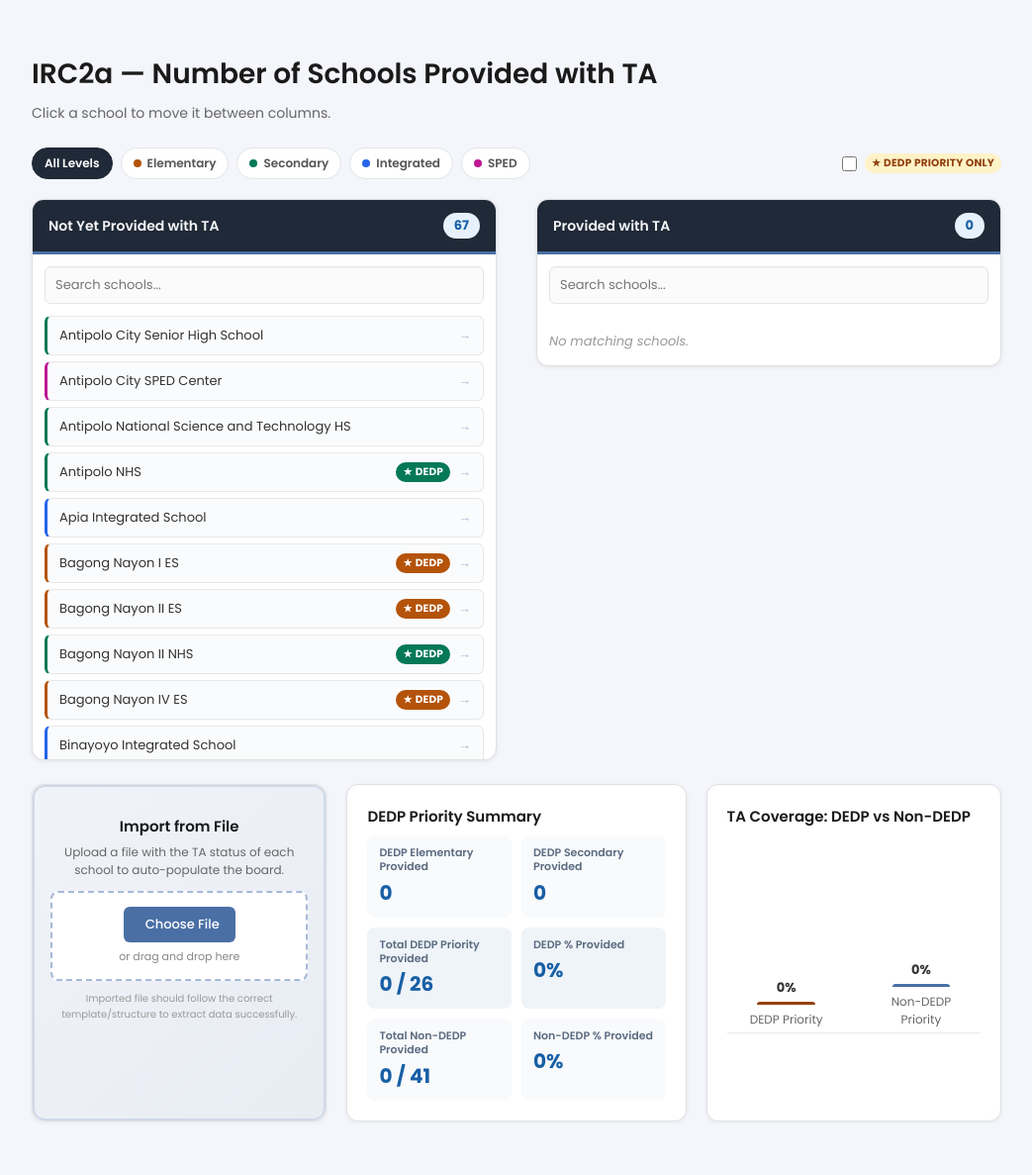
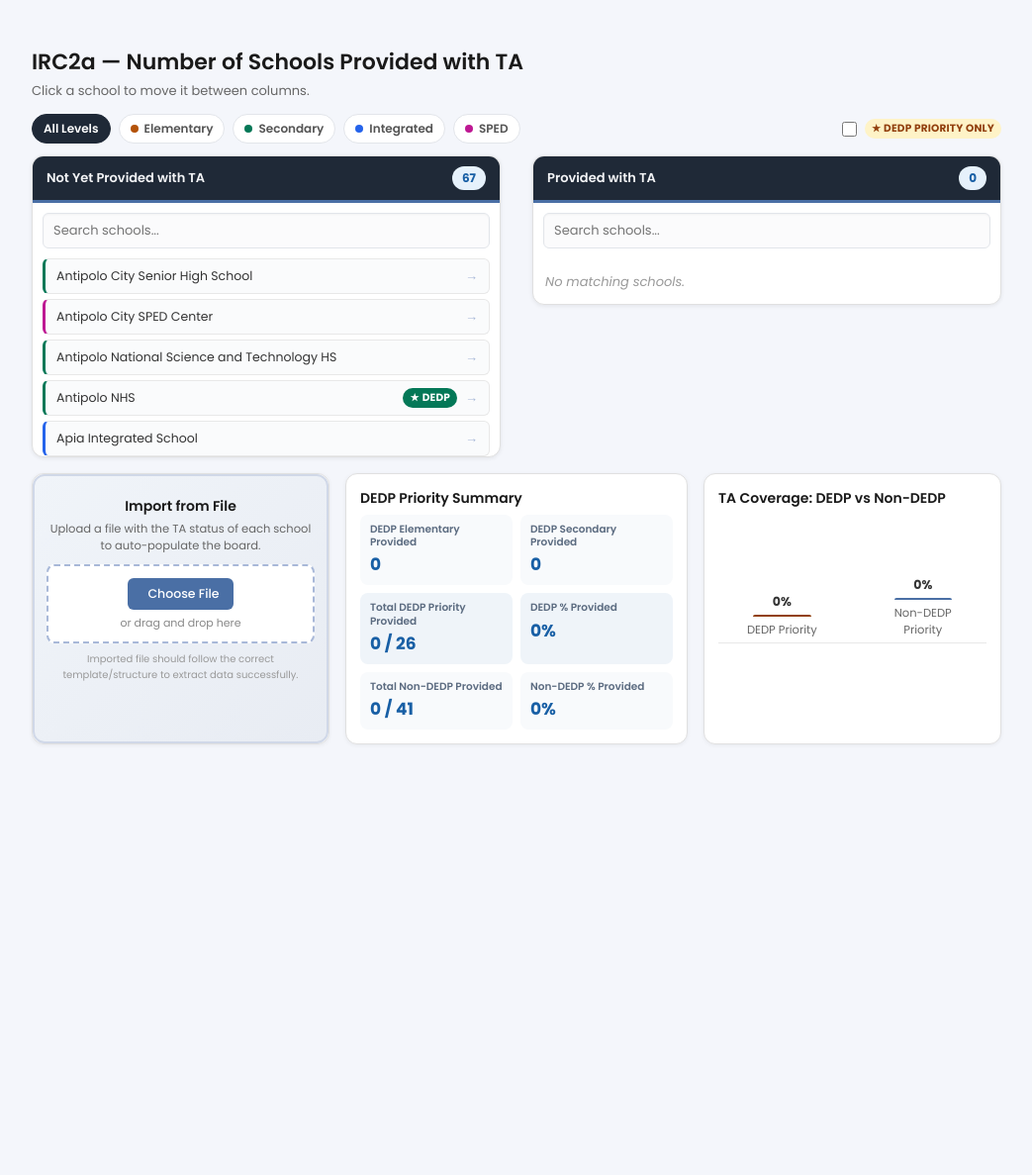
Before and after one commit to n-renz0801/Project-IRC, a Flask app: template templates/tabs/irc2a.html in a window 1280 px wide. Shown: the part 104-1291 px from the top of the page at 99% size, without its empty margins (118-1161 px from the left). After the commit the page ends 856 px from the top, so only its background shows below. Run offline with Flask 3, Linux system fonts and the light colour scheme; the template is opened without the code that fills it, so the values that code supplies are empty; some libraries are stand-ins or nearby versions.

Commit message:
fixed ui layout of irc2a page

```diff
--- a/static/css/irc1b.css
+++ b/static/css/irc1b.css
@@ -33,7 +33,7 @@ html::-webkit-scrollbar {
 
 .irc1b-bottom-row {
   display: grid;
-  grid-template-columns: 1fr 1.3fr;
+  grid-template-columns: 0.9fr 3.5fr;
   gap: 20px;
   align-items: start;
 }
--- a/static/css/irc2a.css
+++ b/static/css/irc2a.css
@@ -22,25 +22,37 @@ html::-webkit-scrollbar {
 }
 
 .irc2a-panel {
-  padding: 24px 0;
+  /* Full-height flex column so irc2a-panel-row can be pinned to the
+     bottom of the screen (via margin-top: auto below) instead of
+     following the height of the columns above it.
+     The precise min-height is set by JS (updatePanelHeight in irc2a.js),
+     which measures the actual space available below this section —
+     that's the reliable way to do it since we can't know from CSS
+     alone how tall your navbar/header in base.html is.
+     This 100vh is just a pre-JS fallback. */
+  min-height: 100vh;
+  display: flex;
+  flex-direction: column;
+  padding: 16px 0 28px;
+  box-sizing: border-box;
 }
 
 .irc2a-header {
-  margin-bottom: 24px;
+  margin-bottom: 14px;
 }
 
 .irc2a-header h2 {
-  font-size: 28px;
+  font-size: 22px;
   font-weight: 600;
-  margin: 0 0 8px 0;
+  margin: 0 0 4px 0;
   color: #1a1a1a;
 }
 
 .irc2a-subtitle {
-  font-size: 14px;
+  font-size: 13px;
   color: #666;
   margin: 0;
-  line-height: 1.5;
+  line-height: 1.4;
 }
 
 /* ---- filters ---------------------------------------------------------- */
@@ -50,8 +62,8 @@ html::-webkit-scrollbar {
   align-items: center;
   justify-content: space-between;
   flex-wrap: wrap;
-  gap: 12px;
-  margin-bottom: 20px;
+  gap: 10px;
+  margin-bottom: 12px;
 }
 
 .irc2a-filter-chips {
@@ -69,7 +81,7 @@ html::-webkit-scrollbar {
   color: #555;
   font-size: 12px;
   font-weight: 600;
-  padding: 6px 12px;
+  padding: 5px 11px;
   border-radius: 999px;
   cursor: pointer;
   transition:
@@ -183,7 +195,7 @@ html::-webkit-scrollbar {
 .irc2a-columns {
   display: grid;
   grid-template-columns: 1fr auto 1fr;
-  gap: 20px;
+  gap: 16px;
   align-items: start;
 }
 
@@ -192,9 +204,9 @@ html::-webkit-scrollbar {
   align-items: center;
   justify-content: center;
   height: 100%;
-  padding-top: 60px;
+  padding-top: 40px;
   color: #a8b8d8;
-  font-size: 22px;
+  font-size: 18px;
 }
 
 @media (max-width: 860px) {
@@ -222,13 +234,13 @@ html::-webkit-scrollbar {
   display: flex;
   align-items: center;
   justify-content: space-between;
-  padding: 13px 16px;
+  padding: 10px 14px;
   background: #1f2937;
   border-bottom: 3px solid #4a6fa5;
 }
 
 .irc2a-column-header h3 {
-  font-size: 14px;
+  font-size: 13px;
   font-weight: 600;
   margin: 0;
   color: #f3f4f6;
@@ -237,23 +249,23 @@ html::-webkit-scrollbar {
 .irc2a-count-badge {
   display: inline-block;
   font-weight: 700;
-  font-size: 13px;
+  font-size: 12px;
   color: #185fa5;
   background: #e6f1fb;
-  padding: 3px 11px;
+  padding: 3px 10px;
   border-radius: 999px;
   min-width: 1.6em;
   text-align: center;
 }
 
 .irc2a-search-wrap {
-  padding: 12px 12px 0;
+  padding: 10px 10px 0;
 }
 
 .irc2a-search {
   width: 100%;
   box-sizing: border-box;
-  padding: 8px 10px;
+  padding: 7px 10px;
   border: 1px solid #e2e5ea;
   border-radius: 6px;
   font-size: 13px;
@@ -273,12 +285,12 @@ html::-webkit-scrollbar {
 .irc2a-list {
   list-style: none;
   margin: 0;
-  padding: 12px;
-  max-height: 460px;
+  padding: 10px;
+  max-height: 210px;
   overflow-y: auto;
   display: flex;
   flex-direction: column;
-  gap: 6px;
+  gap: 5px;
 
   /* Hide the scrollbar visually — mousewheel/touch scrolling still works */
   scrollbar-width: none; /* Firefox */
@@ -293,7 +305,7 @@ html::-webkit-scrollbar {
   color: #999;
   font-size: 13px;
   font-style: italic;
-  padding: 4px 12px 14px;
+  padding: 4px 12px 12px;
   margin: 0;
 }
 
@@ -302,46 +314,63 @@ html::-webkit-scrollbar {
   align-items: center;
   justify-content: space-between;
   gap: 8px;
-  padding: 9px 12px;
+  padding: 7px 11px;
   border: 1px solid #e8e8e8;
   border-left: 3px solid #e8e8e8;
   border-radius: 6px;
   background: #fafbfc;
-  font-size: 13px;
+  font-size: 12.5px;
   color: #333;
   cursor: pointer;
   user-select: none;
   transform: scale(1);
   opacity: 1;
+  /* Subtle, quick, no overshoot/bounce */
   transition:
-    background-color 0.15s ease,
-    border-color 0.15s ease,
-    transform 0.18s cubic-bezier(0.34, 1.56, 0.64, 1),
-    opacity 0.16s ease;
+    background-color 0.12s ease-out,
+    border-color 0.12s ease-out,
+    transform 0.12s ease-out,
+    opacity 0.12s ease-out;
 }
 
 /* Click animation: shrink inward as it leaves the current column... */
 .irc2a-item.is-leaving {
-  transform: scale(0.7);
+  transform: scale(0.92);
   opacity: 0;
   pointer-events: none;
 }
 
-/* ...then pop back outward to full size once it lands in the new column */
+/* ...then grow back outward once it lands in the new column.
+   This uses a real @keyframes animation (not a transition) because the
+   entrance element is freshly created — a transition would need a
+   forced-reflow trick to fake an initial state, which is unreliable
+   across browsers. An animation just plays as soon as the class lands. */
 .irc2a-item.is-entering {
-  transform: scale(0.7);
-  opacity: 0;
+  animation: irc2a-item-enter 0.15s ease-out;
+}
+
+@keyframes irc2a-item-enter {
+  from {
+    transform: scale(0.92);
+    opacity: 0;
+  }
+  to {
+    transform: scale(1);
+    opacity: 1;
+  }
 }
 
 @media (prefers-reduced-motion: reduce) {
   .irc2a-item {
     transition:
-      background-color 0.15s ease,
-      border-color 0.15s ease;
+      background-color 0.12s ease-out,
+      border-color 0.12s ease-out;
   }
-  .irc2a-item.is-leaving,
+  .irc2a-item.is-leaving {
+    transform: none;
+  }
   .irc2a-item.is-entering {
-    transform: none;
+    animation: none;
   }
 }
 
@@ -427,9 +456,12 @@ html::-webkit-scrollbar {
 .irc2a-panel-row {
   display: grid;
   grid-template-columns: 1fr 1.15fr 1fr;
-  gap: 20px;
+  gap: 16px;
   align-items: stretch;
-  margin-top: 24px;
+  /* Pushes this row all the way to the bottom of the flex column above
+     (.irc2a-panel), regardless of how tall .irc2a-columns ends up being. */
+  margin-top: auto;
+  padding-top: 16px;
 }
 
 .irc2a-panel-row > * {
@@ -438,13 +470,13 @@ html::-webkit-scrollbar {
   border-radius: 12px;
   box-shadow: 0 1px 4px rgba(0, 0, 0, 0.06);
   box-sizing: border-box;
-  padding: 20px;
+  padding: 14px;
 }
 
 .irc2a-panel-row h3 {
-  font-size: 15px;
+  font-size: 14px;
   font-weight: 600;
-  margin: 0 0 8px 0;
+  margin: 0 0 6px 0;
   color: #1a1a1a;
 }
 
@@ -459,36 +491,36 @@ html::-webkit-scrollbar {
   background: linear-gradient(135deg, #f0f4f9 0%, #e8ecf3 100%);
   border: 2px solid #d0d8e8;
   border-radius: 12px;
-  padding: 20px 16px;
+  padding: 14px 12px;
   text-align: center;
   width: 100%;
   box-sizing: border-box;
 }
 
 .irc2a-upload-icon {
-  font-size: 26px;
-  margin-bottom: 8px;
+  font-size: 20px;
+  margin-bottom: 6px;
 }
 
 .irc2a-upload-card h3 {
-  font-size: 15px;
+  font-size: 14px;
   font-weight: 600;
-  margin: 0 0 6px 0;
+  margin: 0 0 4px 0;
   color: #1a1a1a;
 }
 
 .irc2a-upload-hint {
-  font-size: 12px;
+  font-size: 11.5px;
   color: #666;
-  margin: 0 0 12px 0;
+  margin: 0 0 10px 0;
 }
 
 .irc2a-upload-area {
   background: white;
   border: 2px dashed #a8b8d8;
   border-radius: 8px;
-  padding: 14px 10px;
-  margin-bottom: 10px;
+  padding: 10px 10px;
+  margin-bottom: 8px;
   transition: all 0.3s ease;
 }
 
@@ -496,14 +528,14 @@ html::-webkit-scrollbar {
   background: #4a6fa5;
   color: white;
   border: none;
-  padding: 8px 16px;
+  padding: 7px 14px;
   border-radius: 6px;
-  font-size: 13px;
+  font-size: 12.5px;
   font-weight: 500;
   cursor: pointer;
   display: inline-flex;
   align-items: center;
-  margin-bottom: 6px;
+  margin-bottom: 5px;
 }
 
 .irc2a-upload-text {
@@ -515,7 +547,7 @@ html::-webkit-scrollbar {
 .irc2a-upload-note {
   font-size: 10px;
   color: #999;
-  margin: 10px 0 0 0;
+  margin: 8px 0 0 0;
 }
 
 /* ---- summary stats ------------------------------------------------------ */
@@ -523,16 +555,16 @@ html::-webkit-scrollbar {
 .irc2a-stats-grid {
   display: grid;
   grid-template-columns: 1fr 1fr;
-  gap: 10px;
+  gap: 8px;
 }
 
 .irc2a-stat-card {
   display: flex;
   flex-direction: column;
-  gap: 4px;
+  gap: 3px;
   background: #f8fafc;
   border-radius: 8px;
-  padding: 10px 12px;
+  padding: 8px 10px;
 }
 
 .irc2a-stat-card--highlight {
@@ -540,14 +572,14 @@ html::-webkit-scrollbar {
 }
 
 .irc2a-stat-label {
-  font-size: 11px;
+  font-size: 10.5px;
   font-weight: 600;
   color: #5b6b80;
-  line-height: 1.3;
+  line-height: 1.25;
 }
 
 .irc2a-stat-value {
-  font-size: 20px;
+  font-size: 17px;
   font-weight: 700;
   color: #185fa5;
 }
@@ -555,15 +587,15 @@ html::-webkit-scrollbar {
 /* ---- priority bar chart -------------------------------------------------- */
 
 .irc2a-plot-wrapper {
-  margin-top: 8px;
+  margin-top: 6px;
 }
 
 .irc2a-priority-chart {
   display: flex;
   align-items: flex-end;
   justify-content: space-around;
-  gap: 16px;
-  height: 200px;
+  gap: 14px;
+  height: 130px;
   border-bottom: 1px solid #e8e8e8;
   padding-bottom: 4px;
 }
@@ -587,7 +619,7 @@ html::-webkit-scrollbar {
 }
 
 .irc2a-priority-chart .irc2a-chart-val {
-  font-size: 13px;
+  font-size: 12.5px;
   color: #333;
   margin-bottom: 4px;
   font-weight: 700;
@@ -609,9 +641,9 @@ html::-webkit-scrollbar {
 }
 
 .irc2a-priority-chart .irc2a-chart-label {
-  font-size: 12px;
+  font-size: 11.5px;
   color: #666;
-  margin-top: 6px;
+  margin-top: 5px;
   text-align: center;
 }
 
@@ -624,6 +656,6 @@ html::-webkit-scrollbar {
 /* Responsive */
 @media (max-width: 768px) {
   .irc2a-header h2 {
-    font-size: 22px;
+    font-size: 20px;
   }
 }
```
Also changed, not shown: static/js/irc2a.js (+47 -7 lines).
